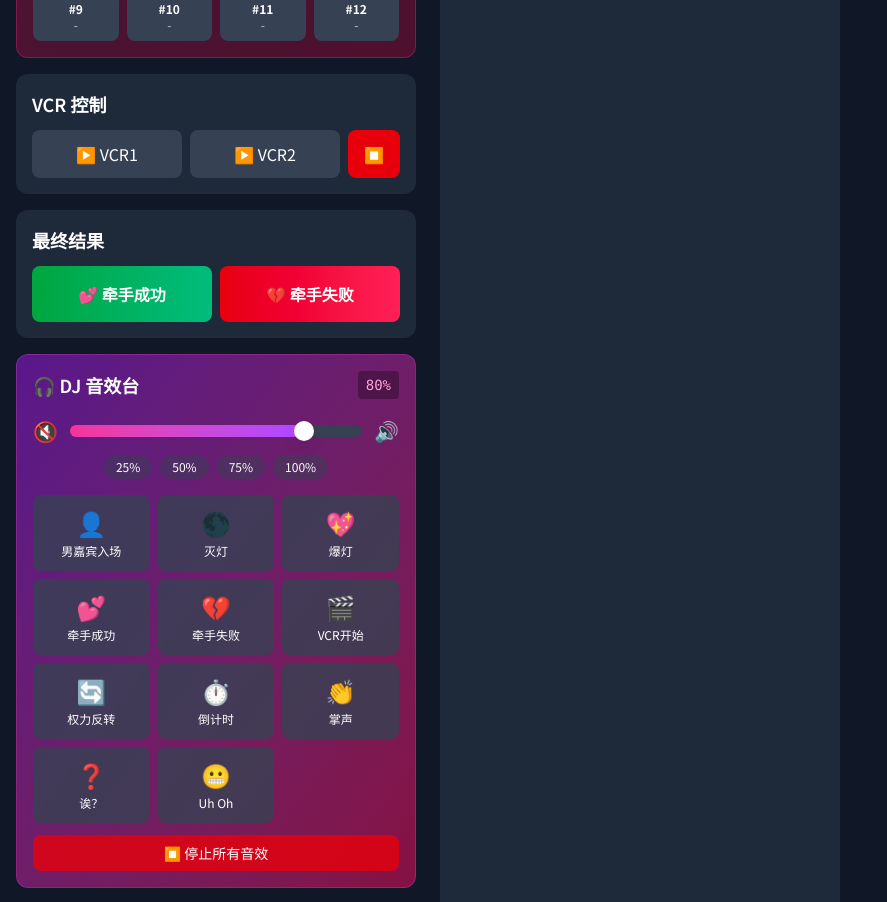
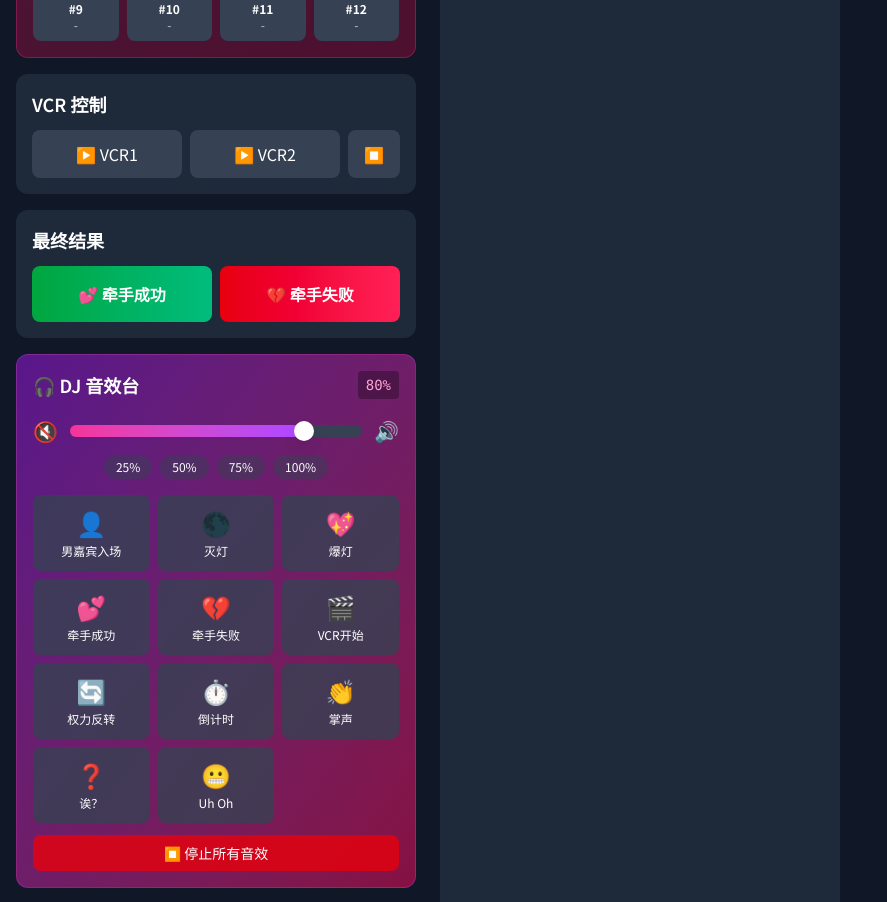
Before and after one commit to CharlieLi16/FEICHENGWURAO, a Next.js app: page /director in a window 1280 px wide. Shown: the part 1060-1962 px from the top of the page, without its empty margins (0-887 px from the left). Built offline with nearby package versions, Linux system fonts and the light colour scheme; no server answers.

Commit message:
VCR pause button: gray when idle, red+pulse when playing

```diff
--- a/app/director/page.tsx
+++ b/app/director/page.tsx
@@ -302,7 +302,12 @@ export default function DirectorPage() {
               </button>
               <button
                 onClick={() => updateState({ vcrPlaying: false })}
-                className="py-3 px-4 bg-red-600 rounded-lg hover:bg-red-500"
+                disabled={!state.vcrPlaying}
+                className={`py-3 px-4 rounded-lg transition-all ${
+                  state.vcrPlaying
+                    ? 'bg-red-600 hover:bg-red-500 animate-pulse'
+                    : 'bg-gray-700 text-gray-500 cursor-not-allowed'
+                }`}
               >
                 ⏹️
               </button>
```
